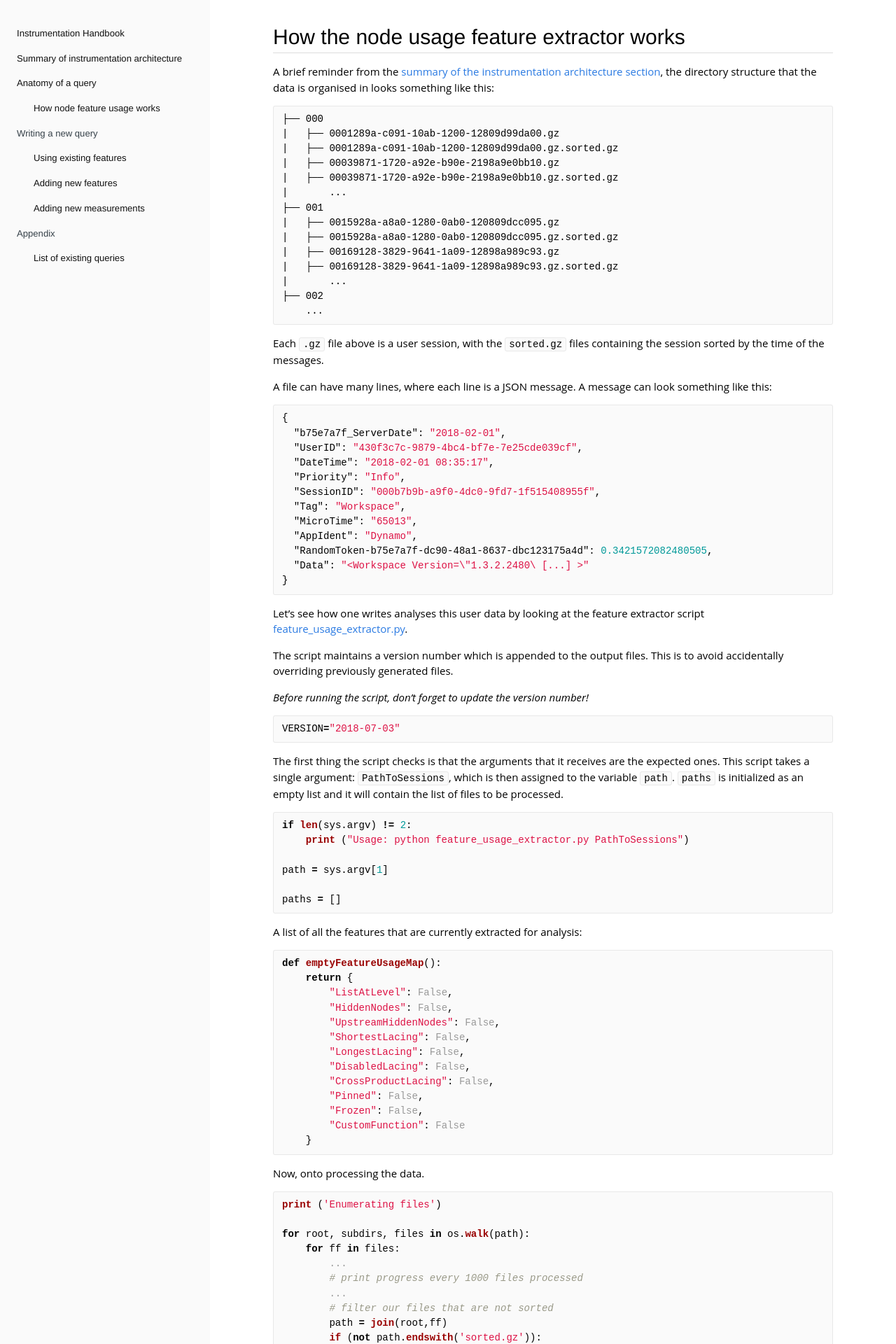
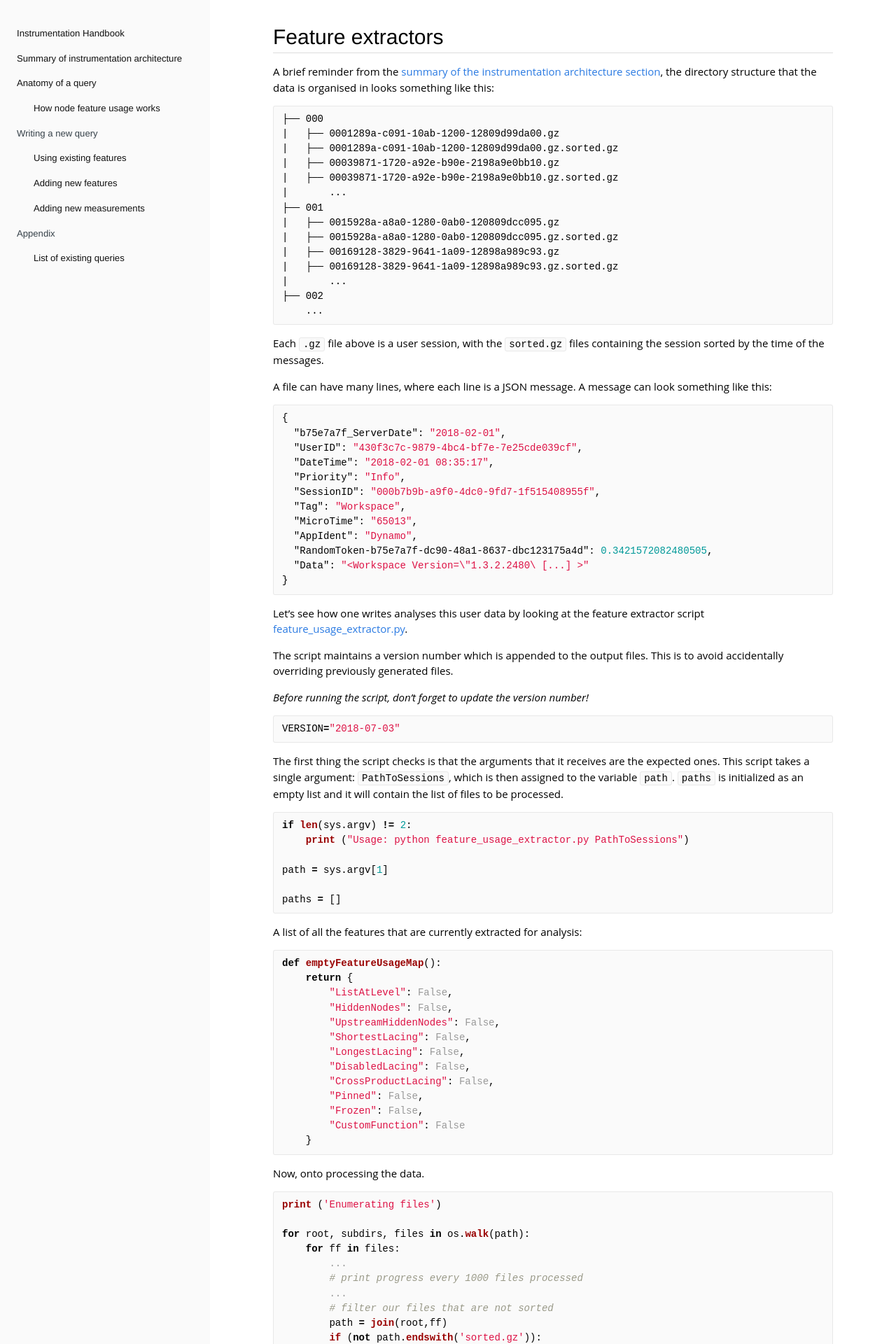
Before and after one commit to DynamoDS/Coulomb, a Jekyll site: the page built from docs/pages/03-anatomy-of-a-query/01-how-node-feature-usage-works.md, in a window 1280 px wide. Shown: the top 1920 px of the page at 70% size. Built offline with Jekyll 4.4.1, drawn with Linux system fonts in a browser that asks for light colours.

Commit message:
Update 01-how-node-feature-usage-works.md

```diff
--- a/docs/pages/03-anatomy-of-a-query/01-how-node-feature-usage-works.md
+++ b/docs/pages/03-anatomy-of-a-query/01-how-node-feature-usage-works.md
@@ -1,7 +1,7 @@
 ---
 layout: page
-title: How the node usage feature extractor works
-permalink: /03-anatomy-of-a-query/01-how-node-feature-usage-works/
+title: Feature extractors
+permalink: /03-anatomy-of-a-query/01-feature-extractors/
 ---
 
 A brief reminder from the [summary of the instrumentation architecture section](../02-summary-of-instrumentation-architecture/), the directory structure that the data is organised in looks something like this:
```
